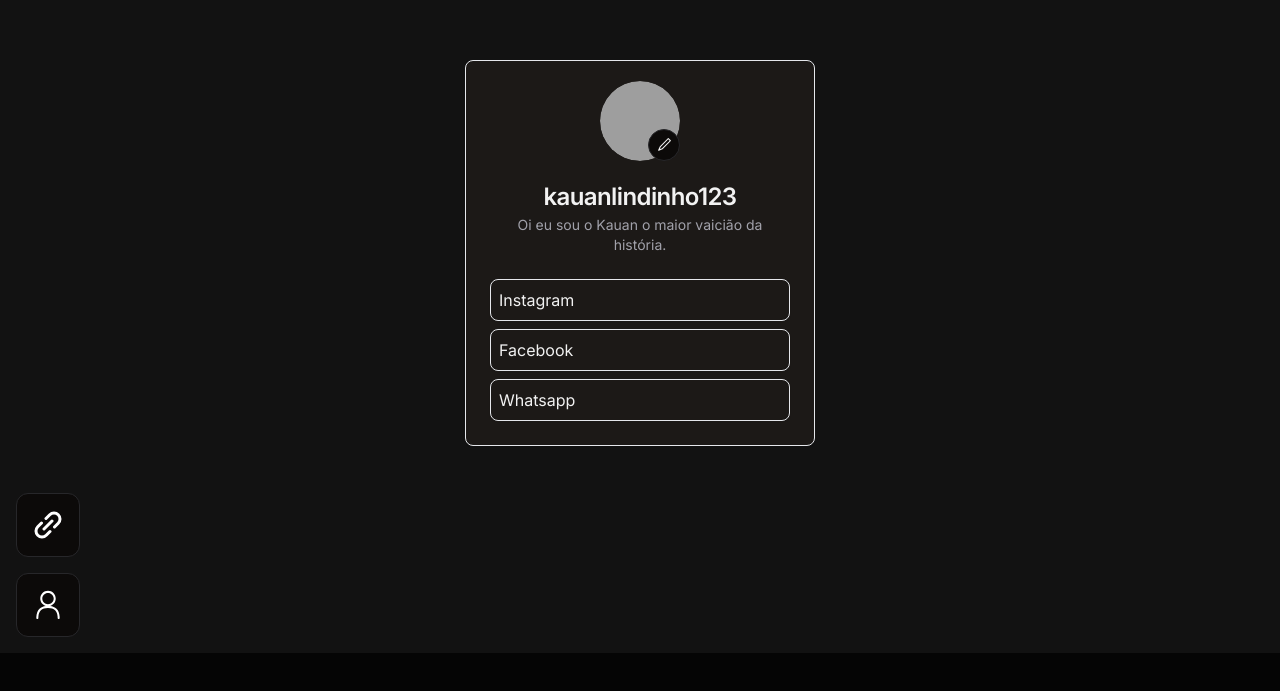
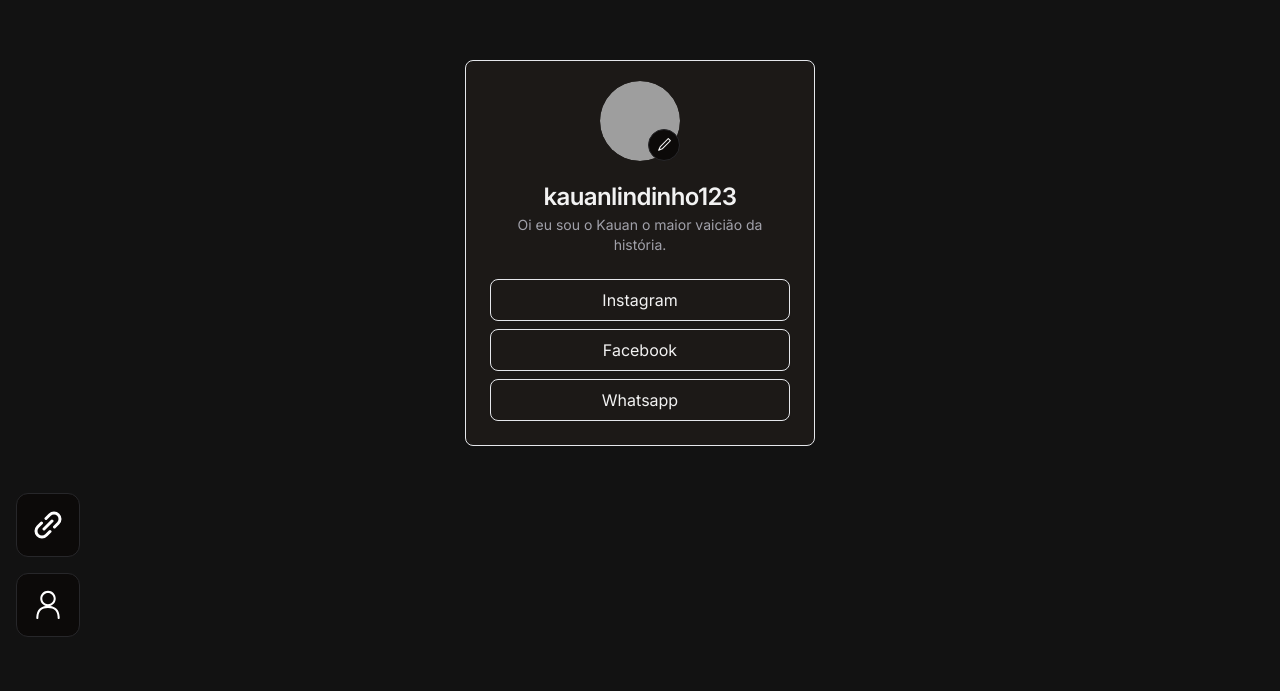
Before and after one commit to entr0pie/NextLinkTree, a Next.js app in the folder nextlinktree-front/: page /account in a window 1280 px wide. Shown: the part 147-838 px from the top of the page. After the commit the page ends 800 px from the top, so only its background shows below. Built offline with nearby package versions, Linux system fonts and the light colour scheme; grey boxes are pictures that could not be loaded.

Commit message:
quase finalizado

```diff
--- /dev/null
+++ b/nextlinktree-front/src/app/account/components/editLinks/EditlinksStore.tsx
@@ -0,0 +1,15 @@
+import create from 'zustand';
+
+export interface EditLinksStore {
+    name: string,
+    links: string,
+    setName: (name:string) => void,
+    setLink: (links:string) => void
+}
+
+export const useEditLinksStore = create<EditLinksStore>((set) => ({
+    name: '',
+    links: '',
+    setName: (name:string) => set({name}),
+    setLink: (links:string) => set({links})
+}));
--- a/nextlinktree-front/src/app/account/components/editLinks/screenEditLinks.tsx
+++ b/nextlinktree-front/src/app/account/components/editLinks/screenEditLinks.tsx
@@ -1,4 +1,5 @@
-import React from "react";
+import React, {ChangeEvent} from "react";
+import { useEditLinksStore } from './EditlinksStore';
 
 
 interface EditLinkProps {
@@ -6,18 +7,27 @@ interface EditLinkProps {
 }
 
 const ScreenEditLinks: React.FC<EditLinkProps> = ({onCalcel}) => {
+    const {name, links, setName, setLink} = useEditLinksStore();
+
+    const handleNameChange = (event: ChangeEvent<HTMLInputElement>) => {
+        setName(event.target.value);
+    };
+
+    const handleLinkChange = (event: ChangeEvent<HTMLInputElement>) => {
+        setLink(event.target.value);
+    };
 
     return (
         <div className="m-auto">
             <div className="bg-gray-900 p-[85px] rounded-md flex flex-col gap-5 ">
                 <form action="" className="flex flex-col gap-[8px]">
                     <label htmlFor="">Description</label>
-                    <input type="text" className="rounded-md p-2"/>
+                    <input type="text" className="rounded-md p-2" value={name} onChange={handleNameChange}/>
                 </form>
 
                 <form action="" className="flex flex-col gap-[8px]">
                     <label htmlFor="">Link</label>
-                    <input type="text" className="rounded-md p-2"/>
+                    <input type="text" className="rounded-md p-2" value={links} onChange={handleLinkChange}/>
 
                 </form>
 
--- a/nextlinktree-front/src/app/account/page.tsx
+++ b/nextlinktree-front/src/app/account/page.tsx
@@ -39,21 +39,21 @@ export default function Account() {
                         <CardContent className="flex flex-col gap-2">
                             {profile.links.map((profileLink, index) => (
                                     // eslint-disable-next-line react/jsx-key
-                                <Card className="w-[300px] text-center p-2 flex justify-between items-center">
+                                <Card className="w-[300px] text-center p-2 relative">
                                     <Link target="_blank" href={profileLink.link}>{profileLink.name}</Link>
-                                    {isPenVisible && <FaPen className={`mr-[10px]`} onClick={handleEditLinkClick}/>}
+                                    {isPenVisible && <FaPen className={`mr-[10px] absolute right-2 bottom-3`} onClick={handleEditLinkClick}/>}
                                 </Card>
                             ))}
                         </CardContent>
                         </div>
                     </Card>
                 </div>
+                <EditButton onClick={togglePenVisibility}></EditButton>
+                <SettingsSectionComponent></SettingsSectionComponent>
             </div>
 
-            <EditButton onClick={togglePenVisibility}></EditButton>
-            <SettingsSectionComponent></SettingsSectionComponent>
 
-            <div className={`flex h-screen w-screen absolute bg-[rgba(0,0,0,0.7)]`}>
+            <div className={`flex h-screen w-screen absolute bg-[rgba(0,0,0,0.7)] top-0 ${!isActive ? 'hidden' : 'visible'}`}>
                 {isActive && <ScreenEditLinks onCalcel={handleEditLinkClick}></ScreenEditLinks>}
             </div>
         </div>
--- a/nextlinktree-front/src/app/tree/[username]/page.tsx
+++ b/nextlinktree-front/src/app/tree/[username]/page.tsx
@@ -14,7 +14,7 @@ export default function PublicProfile({ params }: { params: { username: string }
             <div className="m-auto">
                 <Card className="w-[350px] text-center">
                     <div className="pt-5">
-             k           <div className="flex justify-center">
+                        <div className="flex justify-center">
                             <Avatar className="text-center">
                                 <AvatarImage className="h-20 w-20 rounded-full" src={profile.imageURL} alt="@shadcn" />
                                 <AvatarFallback>{profile.username}</AvatarFallback>
```
